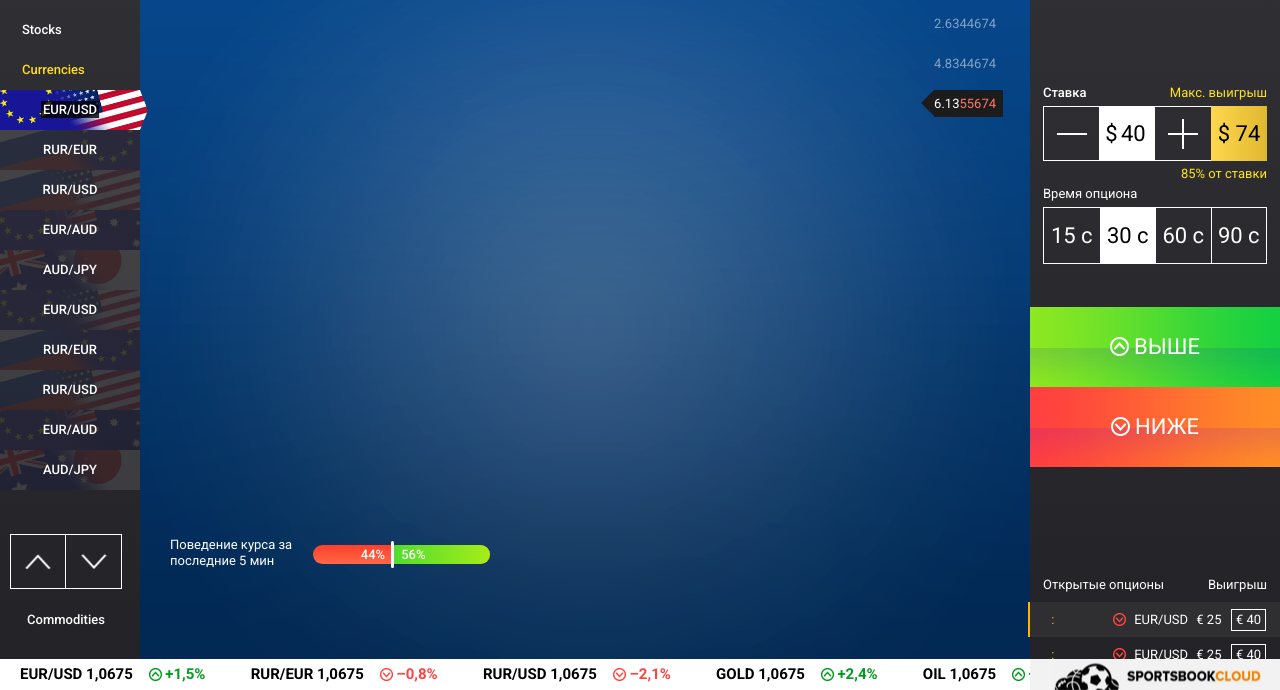
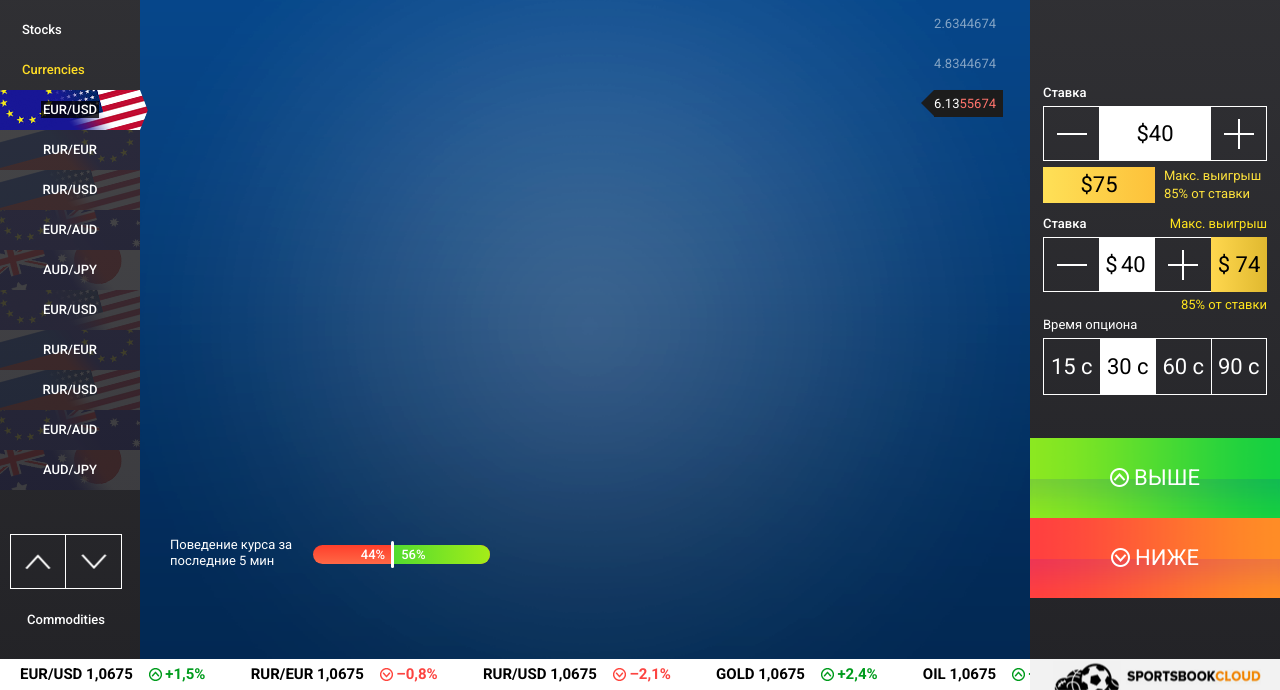
Before and after one commit to coderiver/finbet, a plain HTML site: page index.html in a window 1280 px wide. Shown: the part 110-800 px from the top of the page. Drawn offline with Linux system fonts and the light colour scheme; a script that the page names is missing.

Commit message:
updates @todo language drop

```diff
--- a/index.html
+++ b/index.html
@@ -150,6 +150,26 @@
 			</div>
 			<!-- calculator -->
 			<div class="calculator">
+				<!-- bet -->
+				<div class="bet bet_wide">
+					<div class="bet__row">
+						<div class="bet__text">Ставка</div>
+					</div>
+					<div class="bet__row">
+						<div class="bet__calculator js-calculator">
+							<button class="bet__minus js-minus" type="button"></button>
+							<div class="bet__price"><input type="text" value="$40" readonly></div>
+							<button class="bet__plus js-plus" type="button"></button>
+						</div>
+					</div>
+				</div>
+				<div class="max">
+					<div class="max__amount">$75</div>
+					<div class="max__text">
+						Макс. выигрыш<br>
+						85% от ставки
+					</div>
+				</div>
 				<!-- bet -->
 				<div class="bet">
 					<div class="bet__row">
@@ -341,6 +361,17 @@
 					<div class="option__win">€ 40</div>
 				</div>
 				<div class="options__price">€ 256</div>
+			<!-- begin commodities -->
+			<div class="commodities commodities_alt">
+				<div class="commodities__buttons">
+					<button class="commodities__plus" type="button"></button>
+					<button class="commodities__minus" type="button"></button>
+				</div>
+				<div class="commodities__textual">
+					Общий<br>выигрыш<br>1231$
+				</div>
+			</div>
+			<!-- end commodities -->
 			</div>
 		</div>
 	</div>
--- a/sass/_common.sass
+++ b/sass/_common.sass
@@ -397,7 +397,19 @@ body
 		color: white
 		font-size: 13px
 		font-weight: 500
-
+	&.commodities_alt
+		text-align: left
+		padding-left: 15px
+		padding-bottom: 15px
+		+clr
+		.commodities__textual
+			float: right
+			padding-right: 7px
+			text-align: right
+			width: 100px
+			line-height: 1.4
+		.commodities__buttons
+			float: left
 // topic
 .topic
 	padding: 15px 14px 0
@@ -485,7 +497,33 @@ body
 		line-height: 55px
 		background-color: #ffd236
 		+background-image(linear-gradient(to left, rgba(0, 0, 0, 0.12) 0%, rgba(255, 255, 255, 0.12) 100%))
-
+	&.bet_wide
+		margin-bottom: 6px
+		.bet__price
+			width: 112px
+			text-align: center
+			input
+				width: 100%
+				text-align: center
+				+box
+		.bet__plus
+			border-right: 1px solid #fff
+.max
+	margin-bottom: 13px
+	.max__amount
+		float: left
+		width: 112px
+		height: 36px
+		font-size: 22px
+		text-align: center
+		line-height: 36px
+		+gh(#FEE057,#FDC13A)
+		margin-right: 9px
+		color: #000
+	.max__text
+		font-size: 13px
+		color: #FEE23C
+		line-height: 1.4
 // duration
 .duration
 	margin-top: 4px
```
Also changed, not shown: css/screen.css.
